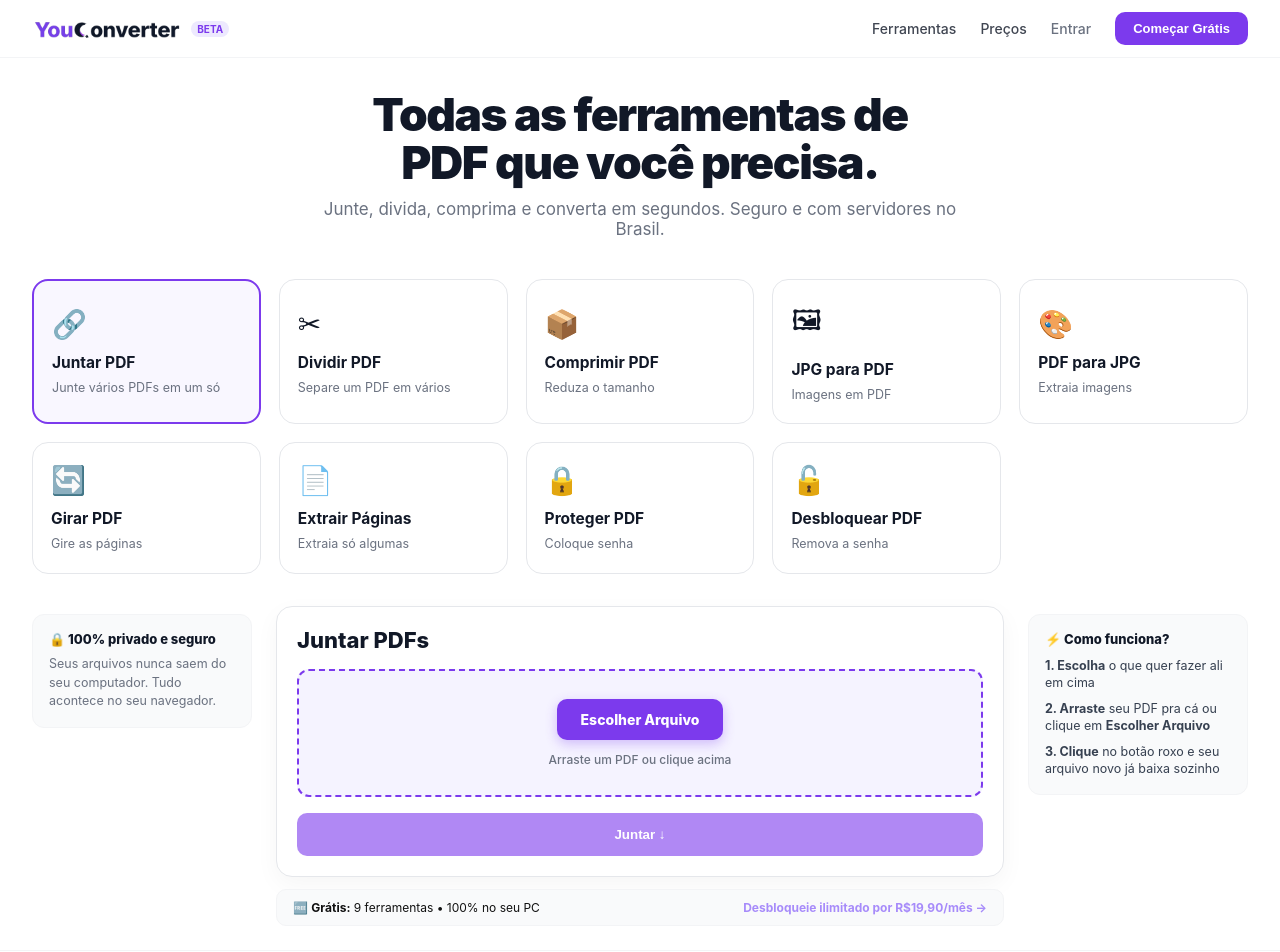
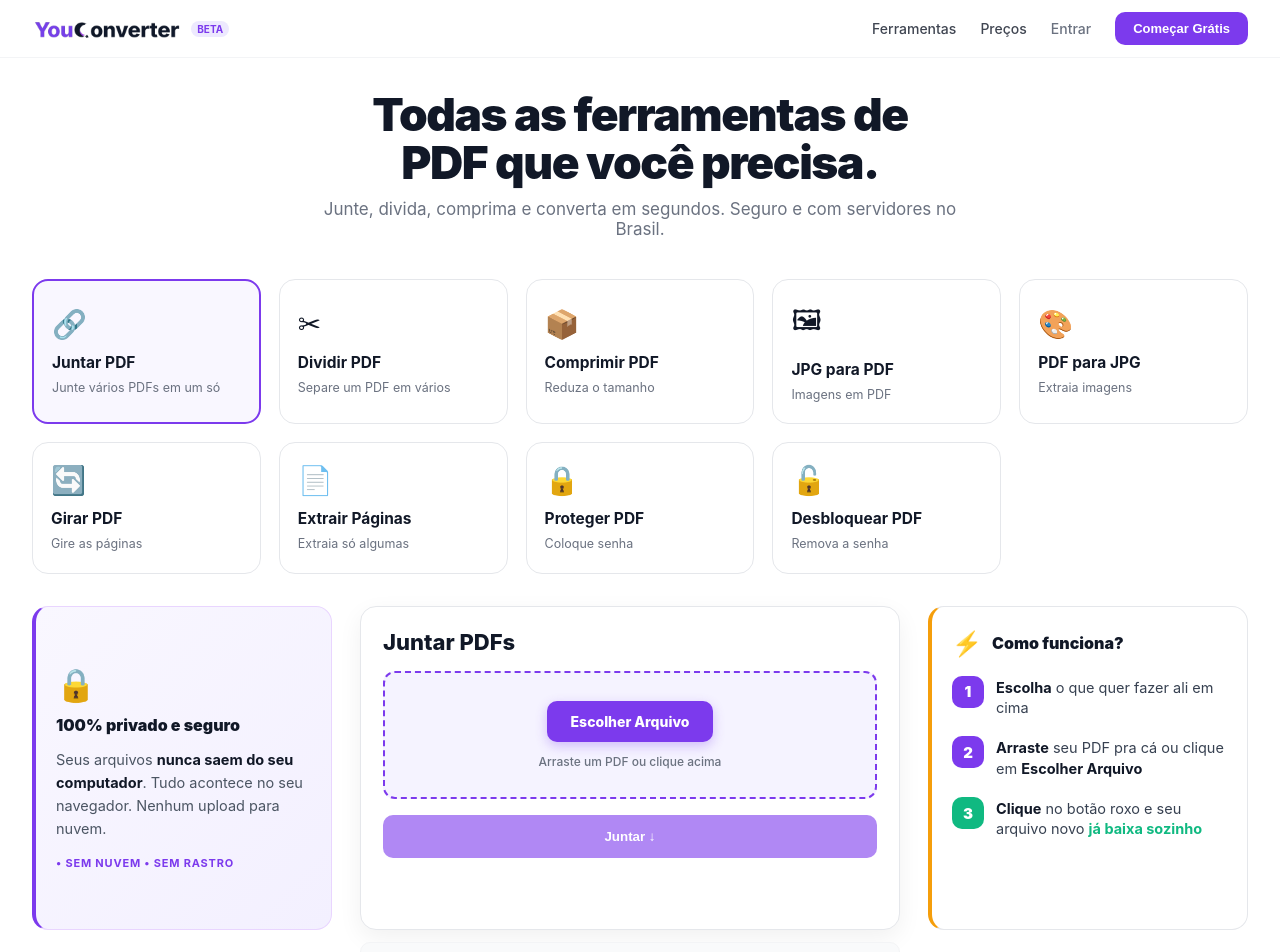
Before and after one commit to leofonsecadasilveira-boop/youconverter, a React (Vite) app in the folder frontend/: page / in a window 1280 px wide. Shown: the top 952 px of the page. Built offline with nearby package versions, Linux system fonts and the light colour scheme.

Commit message:
feat: laterais destacadas 300px com instrucoes maiores - opcao B

```diff
--- a/frontend/src/App.jsx
+++ b/frontend/src/App.jsx
@@ -10,7 +10,6 @@ import ExtractTool from './components/ExtractPagesTool'
 import UnlockTool from './components/UnlockPdfTool'
 import Logo from './components/Logo'
 
-// OPÇÃO B: Girar vira primeiro da linha de baixo, Extrair e Proteger trocam
 const TOOLS = [
   { id: 'merge', name: 'Juntar PDF', desc: 'Junte vários PDFs em um só', icon: '🔗' },
   { id: 'split', name: 'Dividir PDF', desc: 'Separe um PDF em vários', icon: '✂' },
@@ -102,23 +101,37 @@ export default function App() {
           ))}
         </div>
 
-        {/* ÁREA COM INSTRUÇÕES LATERAIS - SÓ DESKTOP */}
-        <div className="action-area-wrapper" style={{display:'grid', gridTemplateColumns:'220px 1fr 220px', gap:'24px', marginTop:'32px', alignItems:'start'}}>
+        {/* ÁREA COM INSTRUÇÕES LATERAIS DESTACADAS */}
+        <div className="action-area-wrapper" style={{display:'grid', gridTemplateColumns:'300px 1fr 320px', gap:'28px', marginTop:'32px', alignItems:'stretch'}}>
 
-          {/* ESQUERDA */}
-          <div className="side-info" style={{paddingTop:'8px'}}>
-            <div style={{background: isDark? '#1a1a1a' : '#f9fafb', border: isDark? '1px solid #27272a' : '1px solid #f3f4f6', borderRadius:'12px', padding:'16px'}}>
-              <div style={{fontSize:'13px', fontWeight:'800', marginBottom:'8px'}}>🔒 100% privado e seguro</div>
-              <div style={{fontSize:'12.5px', color: isDark? '#a1a1aa' : '#6b7280', lineHeight:'1.5'}}>
-                Seus arquivos nunca saem do seu computador. Tudo acontece no seu navegador.
+          {/* ESQUERDA - DESTAQUE */}
+          <div className="side-info" style={{display:'flex'}}>
+            <div style={{
+              background: isDark? 'linear-gradient(135deg, #1e1e1e 0%, #1a1625 100%)' : 'linear-gradient(135deg, #f9f7ff 0%, #f3f0ff 100%)',
+              border: isDark? '1px solid #3f3f46' : '1px solid #e9d5ff',
+              borderLeft: '4px solid #7c3aed',
+              borderRadius:'16px',
+              padding:'24px 20px',
+              width:'100%',
+              display:'flex',
+              flexDirection:'column',
+              justifyContent:'center'
+            }}>
+              <div style={{fontSize:'32px', marginBottom:'12px'}}>🔒</div>
+              <div style={{fontSize:'16px', fontWeight:'900', marginBottom:'12px', lineHeight:'1.2', color: isDark? 'white' : '#111827'}}>100% privado e seguro</div>
+              <div style={{fontSize:'14.5px', color: isDark? '#d4d4d8' : '#4b5563', lineHeight:'1.6'}}>
+                Seus arquivos <b style={{color: isDark? 'white' : '#111827'}}>nunca saem do seu computador</b>. Tudo acontece no seu navegador. Nenhum upload para nuvem.
               </div>
+              <div style={{marginTop:'16px', fontSize:'11px', fontWeight:'700', letterSpacing:'0.8px', textTransform:'uppercase', color:'#7c3aed'}}>• SEM NUVEM • SEM RASTRO</div>
             </div>
           </div>
 
           {/* CENTRO - FERRAMENTA */}
           <div>
-            <div style={{background: isDark? '#1f1f1f' : 'white', border: isDark? '1px solid #27272a' : '1px solid #e5e7eb', borderRadius:'16px', padding:'20px', boxShadow: isDark? '0 8px 24px rgba(0,0,0,0.3)' : '0 8px 24px rgba(0,0,0,0.04)'}}>
-              {renderTool()}
+            <div style={{background: isDark? '#1f1f1f' : 'white', border: isDark? '1px solid #27272a' : '1px solid #e5e7eb', borderRadius:'16px', padding:'22px', boxShadow: isDark? '0 8px 24px rgba(0,0,0,0.3)' : '0 8px 24px rgba(0,0,0,0.06)', height:'100%', display:'flex', flexDirection:'column'}}>
+              <div style={{flex:1}}>
+                {renderTool()}
+              </div>
             </div>
             <div style={{marginTop:'12px', background: isDark? '#1a1a1a' : '#f9fafb', border: isDark? '1px solid #27272a' : '1px solid #f3f4f6', borderRadius:'10px', padding:'10px 16px', display:'flex', justifyContent:'space-between', alignItems:'center', fontSize:'12px', flexWrap:'wrap', gap:'6px', color: isDark? '#a1a1aa' : '#111'}}>
               <span>🆓 <b>Grátis:</b> 9 ferramentas • 100% no seu PC</span>
@@ -126,14 +139,34 @@ export default function App() {
             </div>
           </div>
 
-          {/* DIREITA */}
-          <div className="side-info" style={{paddingTop:'8px'}}>
-            <div style={{background: isDark? '#1a1a1a' : '#f9fafb', border: isDark? '1px solid #27272a' : '1px solid #f3f4f6', borderRadius:'12px', padding:'16px'}}>
-              <div style={{fontSize:'13px', fontWeight:'800', marginBottom:'10px'}}>⚡ Como funciona?</div>
-              <div style={{display:'flex', flexDirection:'column', gap:'8px', fontSize:'12.5px', color: isDark? '#d4d4d8' : '#374151', lineHeight:'1.4'}}>
-                <div><b>1. Escolha</b> o que quer fazer ali em cima</div>
-                <div><b>2. Arraste</b> seu PDF pra cá ou clique em <b>Escolher Arquivo</b></div>
-                <div><b>3. Clique</b> no botão roxo e seu arquivo novo já baixa sozinho</div>
+          {/* DIREITA - PASSO A PASSO DESTACADO */}
+          <div className="side-info" style={{display:'flex'}}>
+            <div style={{
+              background: isDark? '#1e1e1e' : 'white',
+              border: isDark? '1px solid #3f3f46' : '1px solid #e5e7eb',
+              borderLeft: '4px solid #f59e0b',
+              borderRadius:'16px',
+              padding:'22px 20px',
+              width:'100%'
+            }}>
+              <div style={{display:'flex', alignItems:'center', gap:'10px', marginBottom:'18px'}}>
+                <div style={{fontSize:'24px'}}>⚡</div>
+                <div style={{fontSize:'16px', fontWeight:'900', color: isDark? 'white' : '#111827'}}>Como funciona?</div>
+              </div>
+
+              <div style={{display:'flex', flexDirection:'column', gap:'18px'}}>
+                <div style={{display:'flex', gap:'12px'}}>
+                  <div style={{minWidth:'32px', height:'32px', borderRadius:'10px', background:'#7c3aed', color:'white', display:'flex', alignItems:'center', justifyContent:'center', fontWeight:'900', fontSize:'15px'}}>1</div>
+                  <div style={{fontSize:'14.5px', color: isDark? '#d4d4d8' : '#374151', lineHeight:'1.4', paddingTop:'2px'}}><b style={{color: isDark? 'white' : '#111827'}}>Escolha</b> o que quer fazer ali em cima</div>
+                </div>
+                <div style={{display:'flex', gap:'12px'}}>
+                  <div style={{minWidth:'32px', height:'32px', borderRadius:'10px', background:'#7c3aed', color:'white', display:'flex', alignItems:'center', justifyContent:'center', fontWeight:'900', fontSize:'15px'}}>2</div>
+                  <div style={{fontSize:'14.5px', color: isDark? '#d4d4d8' : '#374151', lineHeight:'1.4', paddingTop:'2px'}}><b style={{color: isDark? 'white' : '#111827'}}>Arraste</b> seu PDF pra cá ou clique em <b style={{color: isDark? 'white' : '#111827'}}>Escolher Arquivo</b></div>
+                </div>
+                <div style={{display:'flex', gap:'12px'}}>
+                  <div style={{minWidth:'32px', height:'32px', borderRadius:'10px', background:'#10b981', color:'white', display:'flex', alignItems:'center', justifyContent:'center', fontWeight:'900', fontSize:'15px'}}>3</div>
+                  <div style={{fontSize:'14.5px', color: isDark? '#d4d4d8' : '#374151', lineHeight:'1.4', paddingTop:'2px'}}><b style={{color: isDark? 'white' : '#111827'}}>Clique</b> no botão roxo e seu arquivo novo <b style={{color:'#10b981'}}>já baixa sozinho</b></div>
+                </div>
               </div>
             </div>
           </div>
@@ -149,7 +182,7 @@ export default function App() {
 
       <style>{`
        .tool-card:hover { transform: translateY(-2px); box-shadow: 0 6px 18px rgba(124,58,237,0.12); }
-        @media (max-width: 1024px) {
+        @media (max-width: 1200px) {
          .action-area-wrapper { grid-template-columns: 1fr !important; }
          .side-info { display: none !important; }
         }
```
